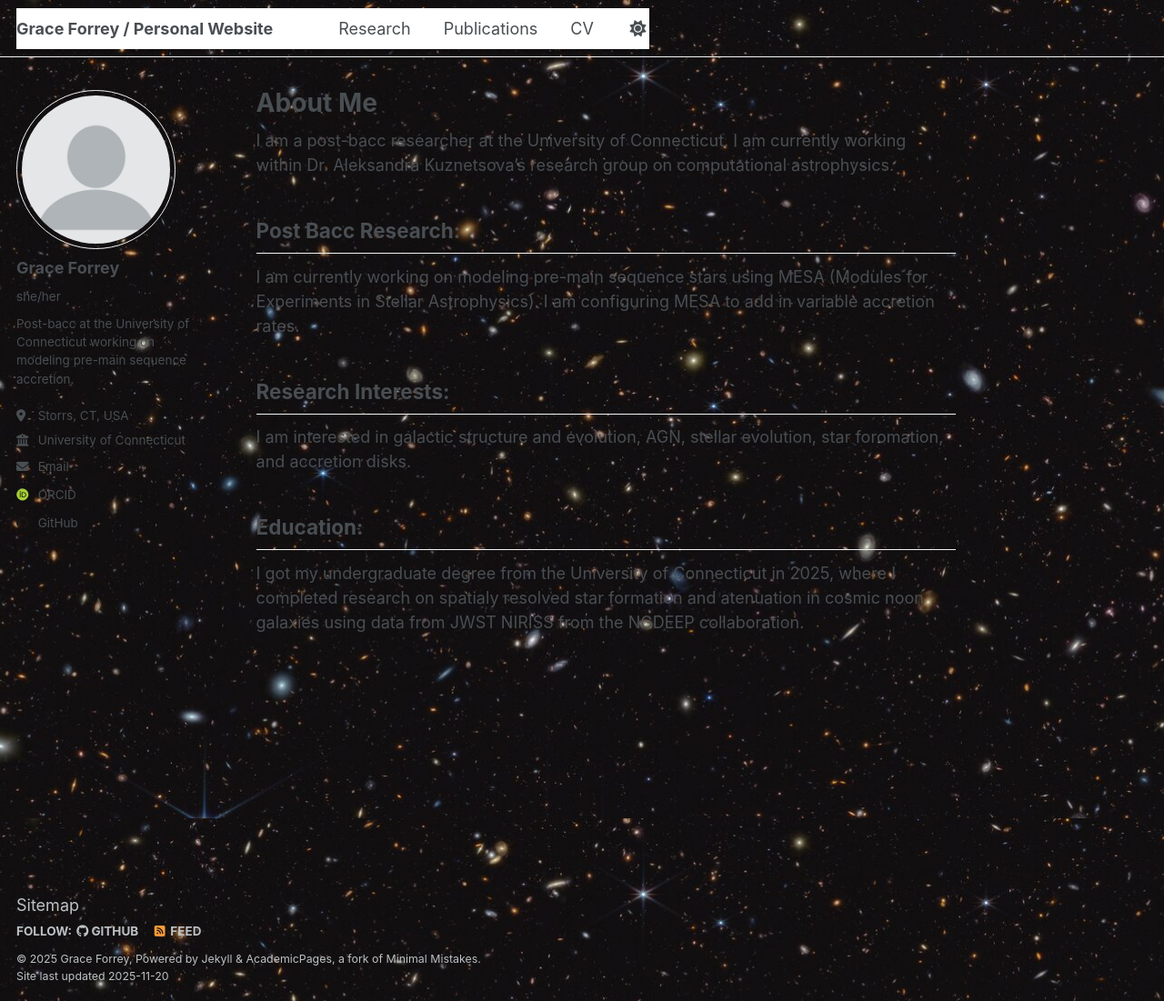
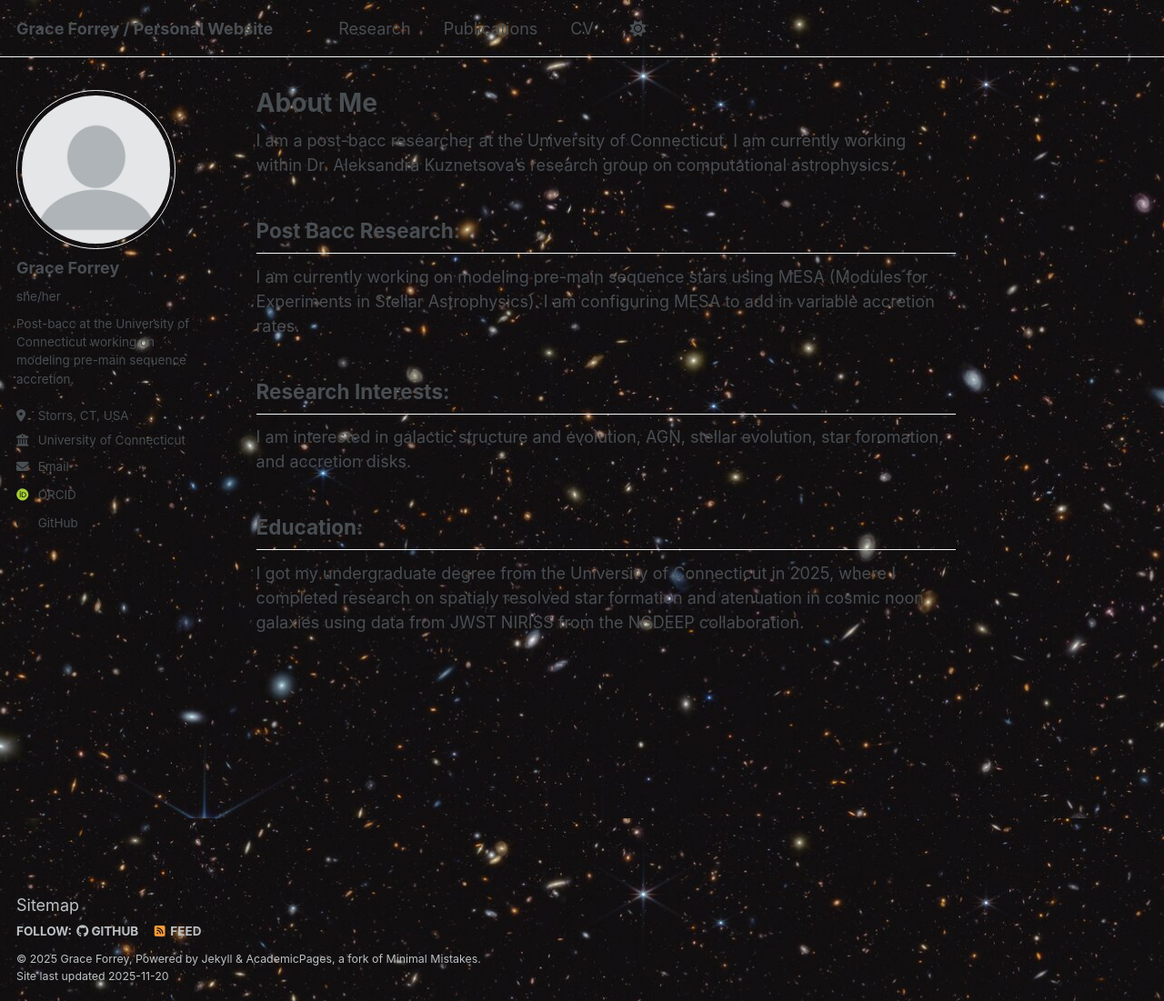
Before and after one commit to forreyg/forreyg.github.io, a Jekyll site: the page built from _pages/about.md, in a window 1280 px wide and 1101 px high. Shown: the whole window at 91% size. Built offline with Jekyll 4.4.1, drawn with Linux system fonts in a browser that asks for light colours; some web fonts are replaced; a script that is not in the unit is left out.

Commit message:
header fix

```diff
--- a/assets/css/main.scss
+++ b/assets/css/main.scss
@@ -102,3 +102,34 @@ footer {
   box-shadow: none !important;
   border-top: none !important;
 }
+
+/* ==========================================
+   Force FULL masthead transparency
+   ========================================== */
+
+.masthead,
+.masthead *,
+.masthead::before,
+.masthead__inner-wrap,
+.masthead__inner-wrap *,
+.masthead__inner-wrap::before,
+.greedy-nav,
+.greedy-nav *,
+.greedy-nav::before,
+.site-nav,
+.site-nav *,
+.page__masthead {
+  background: transparent !important;
+  background-color: transparent !important;
+  box-shadow: none !important;
+  border: 0 !important;
+}
+
+/* Also neutralize theme variants */
+[data-theme="light"] .masthead,
+[data-theme="dark"] .masthead,
+[data-theme="light"] .masthead__inner-wrap,
+[data-theme="dark"] .masthead__inner-wrap {
+  background: transparent !important;
+  background-color: transparent !important;
+}
```
